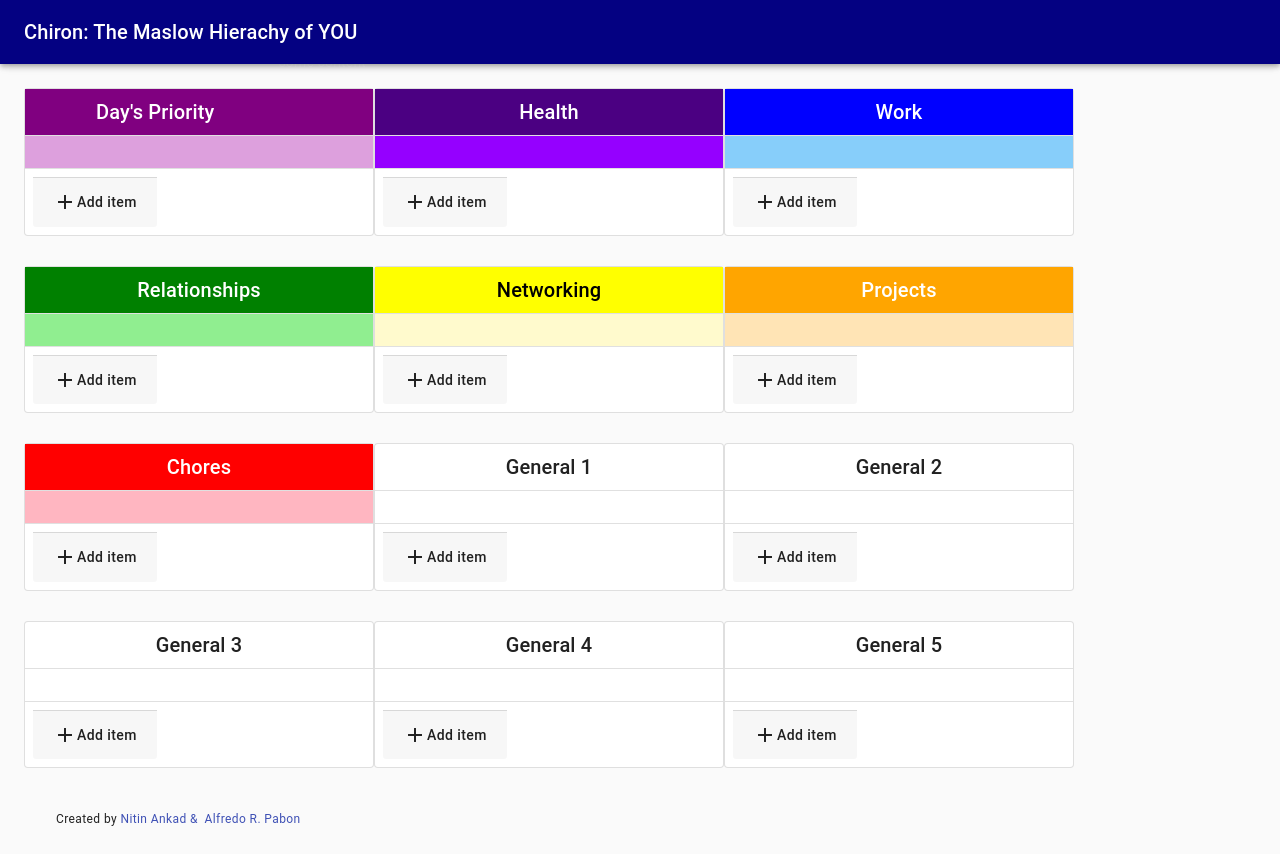
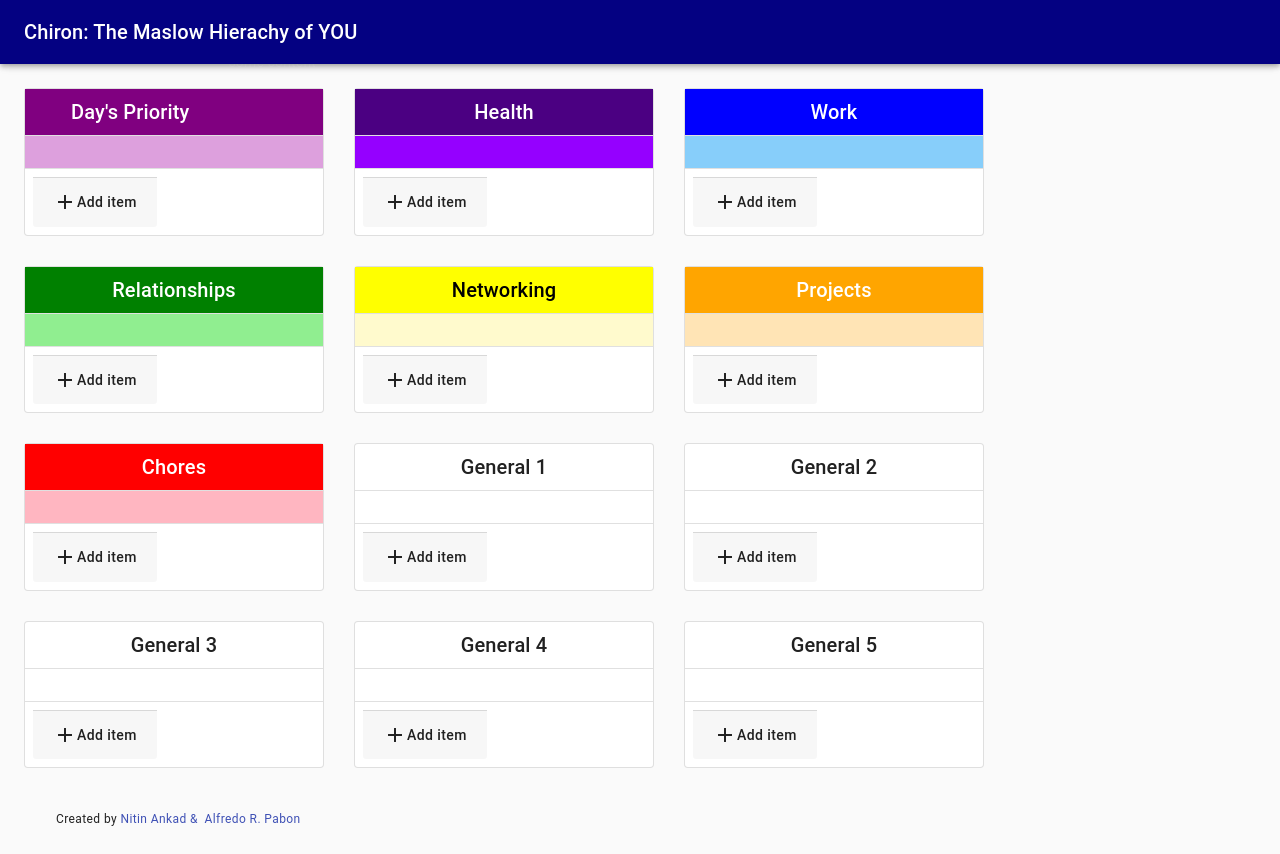
Before and after one commit to alfredrafael/maslow-hierarchy-of-you, a React (Create React App) app: page / in a window 1280 px wide. Built offline with nearby package versions, Linux system fonts and the light colour scheme.

Commit message:
all good man

```diff
--- a/src/components/Semester.js
+++ b/src/components/Semester.js
@@ -23,7 +23,7 @@ const MyTest = styled.div`
 
 const useStyles = makeStyles(() => ({
   root: {
-    width: '350px',
+    width: '300px',
   },
   cardHeaderStyle: {
     textAlign: 'center',
@@ -209,8 +209,8 @@ console.log(props);
 
             title={semesterName}
             titleTypographyProps={{ variant: 'h6' }}
+        />
 
-        />
         <Divider />
 
         <Droppable droppableId={semesterId} type={`droppableSemester`}>
@@ -238,7 +238,7 @@ console.log(props);
                                             semesterIndex={semesterIndex}
                                             courseIndex={index}
                                         />
-                                        <MyTest>Hello</MyTest>
+                                        <MyTest></MyTest>
                                     </div>
                                 )}
                             </Draggable>
--- a/src/components/Year.js
+++ b/src/components/Year.js
@@ -1,7 +1,7 @@
 import React from "react";
 import { makeStyles } from '@material-ui/core/styles';
 import Semester from './Semester';
-import { Button } from 'react-bootstrap';
+import { Button, Row, Col} from 'react-bootstrap';
 
 
 // const useStyles = makeStyles(() => ({
@@ -21,9 +21,10 @@ const Year = (props) => {
   const { semesters, yearIndex } = props;
 
   return (
-    <div style={{display: 'flex'}}>
+    <Row>
       {semesters.map((semester, index) => (
         <div key={semester.id}>
+        <Col>
           <Semester
             semesterName={semester.semesterName}
             courses={semester.courses}
@@ -31,9 +32,10 @@ const Year = (props) => {
             yearIndex={yearIndex}
             semesterIndex={index}
           />
+          </Col>
         </div>
       ))}
-    </div>
+    </Row>
   );
 }
 
```
